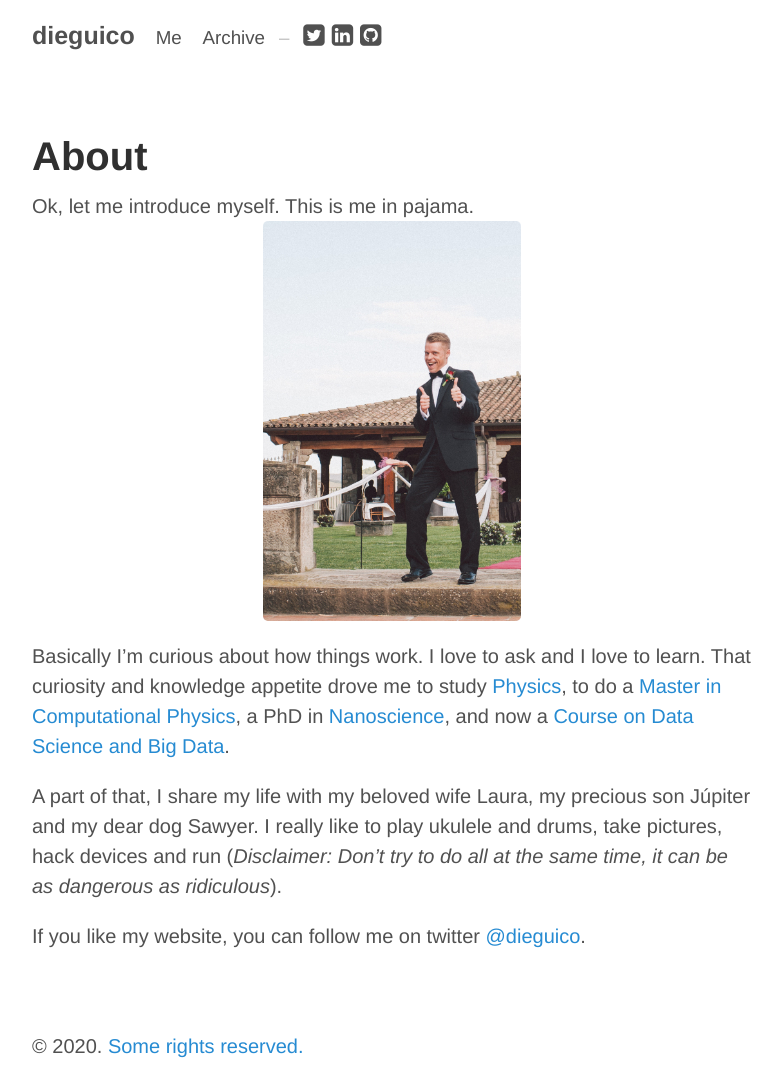
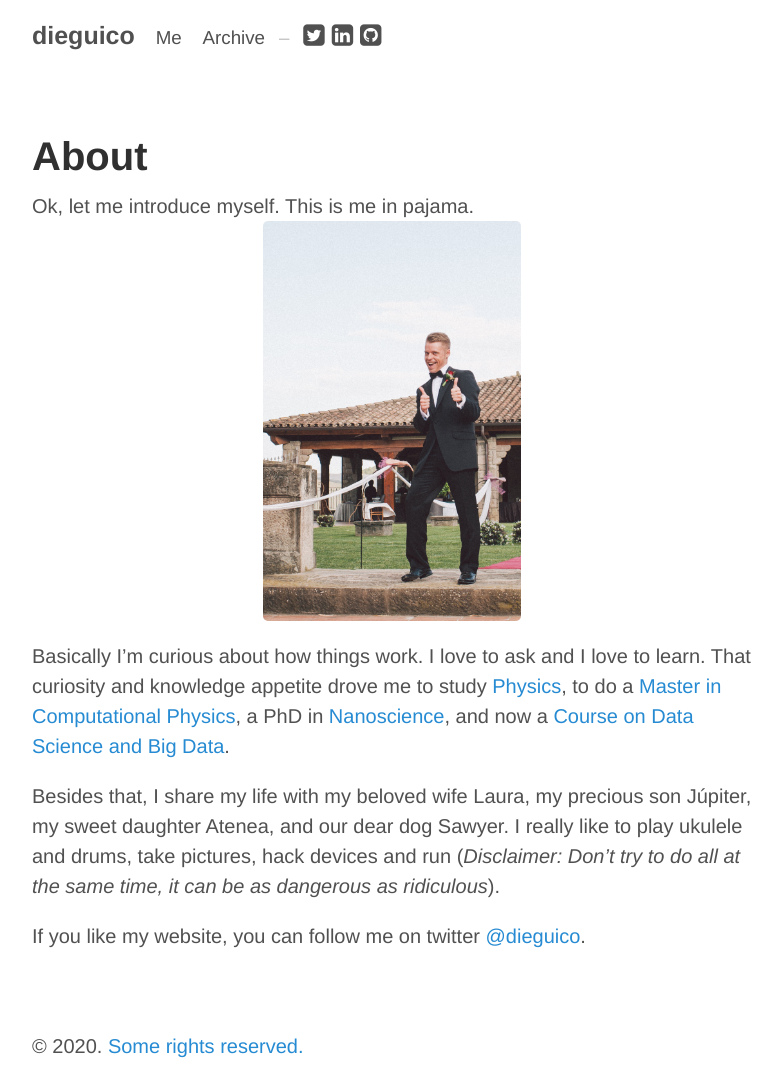
Before and after one commit to dieguico/old.dieguico.github.io, a Jekyll site: the page built from about.md, in a window 1280 px wide. Shown: the whole page, without its empty margins (248-1029 px from the left). Built offline with Jekyll 4.4.1, drawn with Linux system fonts in a browser that asks for light colours; nearby versions of some CDN libraries.

Commit message:
updated bio

```diff
--- a/about.md
+++ b/about.md
@@ -8,6 +8,6 @@ Ok, let me introduce myself. This is me in pajama.
 
 Basically I’m curious about how things work. I love to ask and I love to learn. That curiosity and knowledge appetite drove me to study [Physics](http://www.ub.edu/fisica/en/), to do a [Master in Computational Physics](https://dfen.upc.edu/masters-i-doctorat/masters/fca), a PhD in [Nanoscience](http://www.ub.edu/in2ub/doctorat_nanociencia/index.php?option=com_content&view=article&id=27:home-cat-2&catid=9:english&lang=en&Itemid=102), and now a [Course on Data Science and Big Data](http://www.ub.edu/datascience/).
 
-A part of that, I share my life with my beloved wife Laura, my precious son Júpiter and my dear dog Sawyer. I really like to play ukulele and drums, take pictures, hack devices and run (*Disclaimer: Don’t try to do all at the same time, it can be as dangerous as ridiculous*).
+Besides that, I share my life with my beloved wife Laura, my precious son Júpiter, my sweet daughter Atenea, and our dear dog Sawyer. I really like to play ukulele and drums, take pictures, hack devices and run (*Disclaimer: Don’t try to do all at the same time, it can be as dangerous as ridiculous*).
 
 If you like my website, you can follow me on twitter [@dieguico](https://twitter.com/dieguico).
```
